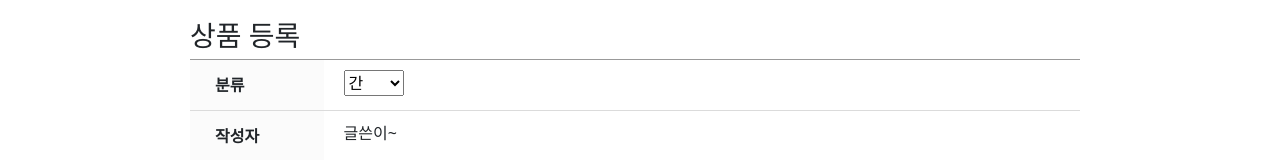
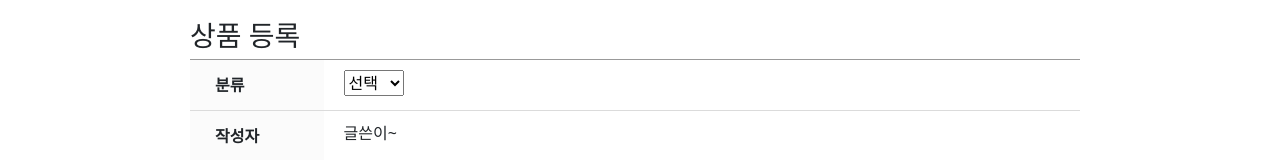
Before and after one commit to hoyaioi/Team-Project, a React (Create React App) app: page /write in a window 1280 px wide. Shown: the part 261-421 px from the top of the page. Built offline with nearby package versions, Linux system fonts and the light colour scheme.

Commit message:
아직 수정중

```diff
--- a/package.json
+++ b/package.json
@@ -5,6 +5,7 @@
   "dependencies": {
     "@ckeditor/ckeditor5-build-classic": "^35.3.0",
     "@ckeditor/ckeditor5-react": "^5.0.2",
+    "@ckeditor/ckeditor5-upload": "^35.3.0",
     "@testing-library/jest-dom": "^5.16.5",
     "@testing-library/react": "^13.4.0",
     "@testing-library/user-event": "^13.5.0",
--- a/src/Component/ItemWrite.js
+++ b/src/Component/ItemWrite.js
@@ -2,8 +2,17 @@ import React from "react";
 import "../CSS/ItemWrite.css";
 import { CKEditor } from "@ckeditor/ckeditor5-react";
 import ClassicEditor from "@ckeditor/ckeditor5-build-classic";
+import { useState } from "react";
 
 const ItemWrite = () => {
+  const organsList = ["선택", "간", "눈", "몸", "혈관", "장"];
+  const [organSelect, setOrganSelect] = useState("선택");
+
+  const selectHandler = (e) => {
+    setOrganSelect(e.target.value);
+  };
+  console.log(organSelect);
+
   return (
     <div id="main">
       <div className="write_item_wrap ">
@@ -20,12 +29,12 @@ const ItemWrite = () => {
                       <th>분류</th>
                       <td>
                         <div className="serviceqna_select">
-                          <select>
-                            <option value="간">간</option>
-                            <option value="눈">눈</option>
-                            <option value="몸">몸</option>
-                            <option value="혈관">혈관</option>
-                            <option value="장">장</option>
+                          <select onChange={selectHandler} value={organSelect}>
+                            {organsList.map((organ) => (
+                              <option value={organ} key={organ}>
+                                {organ}
+                              </option>
+                            ))}
                           </select>
                         </div>
                       </td>
@@ -49,7 +58,7 @@ const ItemWrite = () => {
                       <td>
                         <CKEditor
                           editor={ClassicEditor}
-                          data=""
+                          data="<p>안녕하세요</p>"
                           onReady={(editor) => {
                             // You can store the "editor" and use when it is needed.
                             console.log("Editor is ready to use!", editor);
```
Also changed, not shown: 1 other file (tests, documents, lock files or other folders).
